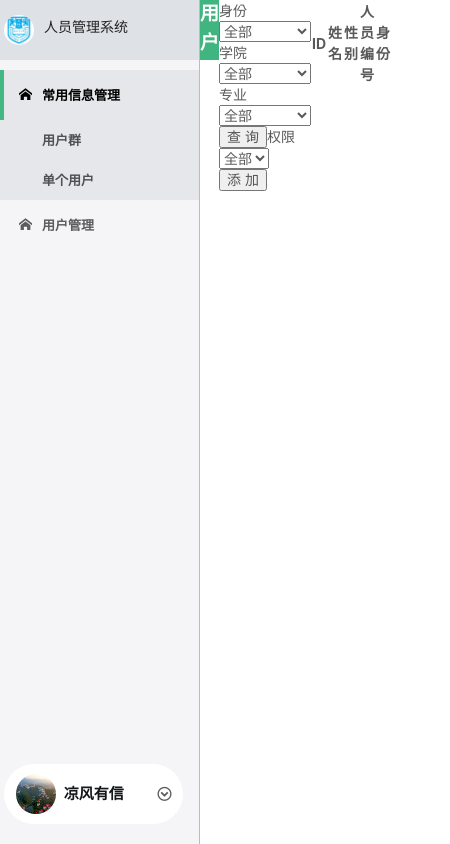
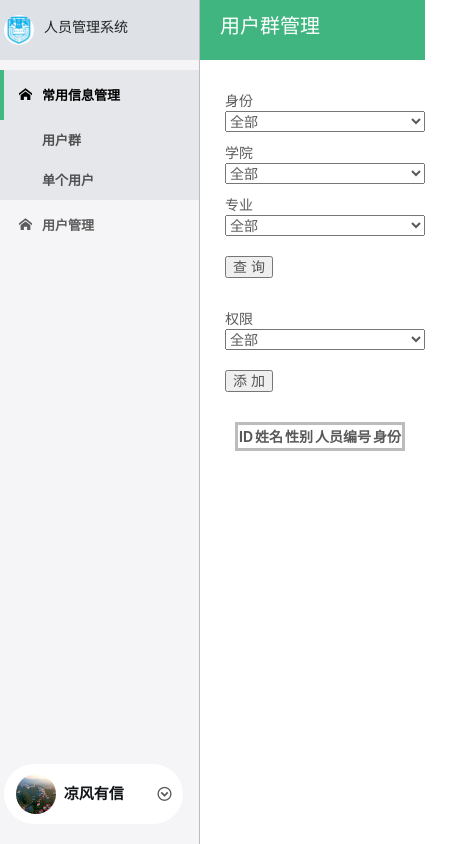
Before and after one commit to InTheWind1115/manageWeb, a Vue app: page /index/module2page1 in a window 390 px wide. Shown: the whole page, 450 px wide, since content can reach past the window. Built offline with nearby package versions, Linux system fonts and the light colour scheme.

Commit message:
前端第一次修改

```diff
--- a/src/views/module1/Module1Page1.vue
+++ b/src/views/module1/Module1Page1.vue
@@ -88,7 +88,7 @@
       left: 0;
 
       .module1-container {
-        display: flex;
+        display: block;
         width: 100%;
         height: 100%;
 
@@ -98,26 +98,61 @@
           background-color: #41b580;
 
           .module1-container-header-title {
-            font-size: 19px;
-            font-weight: 600;
+            margin-left: 20px;
+            font-size: 20px;
+            line-height: 260%;
             color: white;
             text-align: left;
           }
         }
         .module1-container-body {
+          float: left;
+
           .module1-container-body-form-horizental-sl {
+            margin-top: 30px;
             .module1-container-body-form-horizental-sl-form-group-first {
-              float: left;
+              width: 100%;
+              margin-left: 25px;
+
+              .module1-container-body-form-horizental-sl-form-group-first-choose {
+                width: 200px;
+              }
             }
             .module1-container-body-form-horizental-sl-form-group-second {
-              float: left;
+              width: 100%;
+              margin-left: 25px;
+              margin-top: 10px;
+
+              .module1-container-body-form-horizental-sl-form-group-second-choose {
+                width: 200px;
+              }
             }
             .module1-container-body-form-horizental-sl-form-group-third {
-              float: left;
+              width: 100%;
+              margin-left: 25px;
+              margin-top: 10px;
+
+              .module1-container-body-form-horizental-sl-form-group-third-choose {
+                width: 200px;
+              }
             }
             .module1-container-body-form-horizental-sl-form-group-button {
-              float: left;
+              width: 100%;
+              margin-top: 20px;
+              margin-left: 25px;
+              margin-bottom: 30px;
             }
+          }
+        }
+
+        .module1-container-list {
+          width: 80%;
+          margin-top: 180px;
+          margin-left: 35px;
+
+          .module1-container-list-table {
+            border-style: solid;
+            border-color: #babcbe;
           }
         }
       }
@@ -200,10 +235,10 @@
           float: left;
 
           .module1-container-list-table {
-            width: 1350px;
+            width: 1000px;
             margin-left: 100px;
             border-style: solid;
-            border-color: #41b580;
+            border-color: #babcbe;
 
             .module1-container-list-table-thead {
 
--- a/src/views/module1/Module1Page2.vue
+++ b/src/views/module1/Module1Page2.vue
@@ -63,7 +63,7 @@ body {
     left: 0;
 
     .module1-container {
-      display: flex;
+      display: block;
       width: 100%;
       height: 100%;
 
@@ -72,11 +72,46 @@ body {
         height: 60px;
         background-color: #41b580;
 
+
         .module1-container-header-title {
-          font-size: 19px;
-          font-weight: 600;
+          margin-left: 20px;
+          font-size: 20px;
+          line-height: 260%;
           color: white;
           text-align: left;
+        }
+      }
+      .module1-container-body {
+        width: 80%;
+        margin-left: 35px;
+        margin-top: 50px;
+
+        .module1-container-body-form-horizental-sl {
+
+          .module1-container-body-form-horizental-sl-form-group {
+
+            .module1-container-body-form-horizental-sl-form-group-input {
+
+              .module1-container-body-form-horizental-sl-form-group-input-box {
+                margin-top: 10px;
+                margin-bottom: 20px;
+              }
+            }
+
+            .module1-container-body-form-horizental-sl-form-group-button {
+              margin-bottom: 40px;
+            }
+          }
+        }
+      }
+
+      .module1-container-list {
+        width: 80%;
+        margin-left: 35px;
+
+        .module1-container-list-table {
+          border-style: solid;
+          border-color: #babcbe;
         }
       }
     }
@@ -147,10 +182,10 @@ body {
         float: left;
 
         .module1-container-list-table {
-          width: 1350px;
+          width: 1000px;
           margin-left: 100px;
           border-style: solid;
-          border-color: #41b580;
+          border-color: #babcbe;
 
           .module1-container-list-table-thead {
 
--- a/src/views/module2/Module2Page1.vue
+++ b/src/views/module2/Module2Page1.vue
@@ -101,7 +101,7 @@ body {
     left: 0;
 
     .module1-container {
-      display: flex;
+      display: block;
       width: 100%;
       height: 100%;
 
@@ -111,26 +111,78 @@ body {
         background-color: #41b580;
 
         .module1-container-header-title {
-          font-size: 19px;
-          font-weight: 600;
+          margin-left: 20px;
+          font-size: 20px;
+          line-height: 260%;
           color: white;
           text-align: left;
         }
       }
       .module1-container-body {
+        float: left;
+
         .module1-container-body-form-horizental-sl {
+          margin-top: 30px;
           .module1-container-body-form-horizental-sl-form-group-first {
-            float: left;
+            width: 100%;
+            margin-left: 25px;
+
+            .module1-container-body-form-horizental-sl-form-group-first-choose {
+              width: 200px;
+            }
           }
           .module1-container-body-form-horizental-sl-form-group-second {
-            float: left;
+            width: 100%;
+            margin-left: 25px;
+            margin-top: 10px;
+
+            .module1-container-body-form-horizental-sl-form-group-second-choose {
+              width: 200px;
+            }
           }
           .module1-container-body-form-horizental-sl-form-group-third {
-            float: left;
+            width: 100%;
+            margin-left: 25px;
+            margin-top: 10px;
+
+            .module1-container-body-form-horizental-sl-form-group-third-choose {
+              width: 200px;
+            }
           }
           .module1-container-body-form-horizental-sl-form-group-button {
-            float: left;
+            width: 100%;
+            margin-top: 20px;
+            margin-left: 25px;
+            margin-bottom: 30px;
           }
+
+          .module1-container-body-form-horizental-sl-form-group-forth {
+            width: 100%;
+            margin-left: 25px;
+            margin-top: 10px;
+
+            .module1-container-body-form-horizental-sl-form-group-forth-choose {
+              width: 200px;
+            }
+          }
+
+          .module1-container-body-form-horizental-sl-form-group-button2 {
+            width: 100%;
+            margin-top: 20px;
+            margin-left: 25px;
+            margin-bottom: 30px;
+          }
+        }
+      }
+
+      .module1-container-list {
+        width: 80%;
+        margin-top: 180px;
+        margin-left: 35px;
+
+        .module1-container-list-table {
+          border-style: solid;
+          border-color: #babcbe;
         }
       }
     }
@@ -228,10 +280,10 @@ body {
         float: left;
 
         .module1-container-list-table {
-          width: 1350px;
+          width: 1000px;
           margin-left: 100px;
           border-style: solid;
-          border-color: #41b580;
+          border-color: #babcbe;
 
           .module1-container-list-table-thead {
 
--- a/src/views/module2/Module2Page2.vue
+++ b/src/views/module2/Module2Page2.vue
@@ -76,7 +76,7 @@ body {
     left: 0;
 
     .module1-container {
-      display: flex;
+      display: block;
       width: 100%;
       height: 100%;
 
@@ -85,11 +85,60 @@ body {
         height: 60px;
         background-color: #41b580;
 
+
         .module1-container-header-title {
-          font-size: 19px;
-          font-weight: 600;
+          margin-left: 20px;
+          font-size: 20px;
+          line-height: 260%;
           color: white;
           text-align: left;
+        }
+      }
+      .module1-container-body {
+        width: 80%;
+        margin-left: 35px;
+        margin-top: 50px;
+
+        .module1-container-body-form-horizental-sl {
+
+          .module1-container-body-form-horizental-sl-form-group {
+
+            .module1-container-body-form-horizental-sl-form-group-input {
+
+              .module1-container-body-form-horizental-sl-form-group-input-box {
+                margin-top: 10px;
+                margin-bottom: 20px;
+              }
+            }
+
+            .module1-container-body-form-horizental-sl-form-group-button {
+              margin-bottom: 40px;
+            }
+
+            .module1-container-body-form-horizental-sl-form-group-first {
+              width: 100%;
+              margin-top: 10px;
+              margin-bottom: 20px;
+
+              .module1-container-body-form-horizental-sl-form-group-first-choose {
+                width: 145px;
+              }
+            }
+
+            .module1-container-body-form-horizental-sl-form-group-button2 {
+              margin-bottom: 30px;
+            }
+          }
+        }
+      }
+
+      .module1-container-list {
+        width: 80%;
+        margin-left: 35px;
+
+        .module1-container-list-table {
+          border-style: solid;
+          border-color: #babcbe;
         }
       }
     }
@@ -179,10 +228,10 @@ body {
         float: left;
 
         .module1-container-list-table {
-          width: 1350px;
+          width: 1000px;
           margin-left: 100px;
           border-style: solid;
-          border-color: #41b580;
+          border-color: #babcbe;
 
           .module1-container-list-table-thead {
 
```
